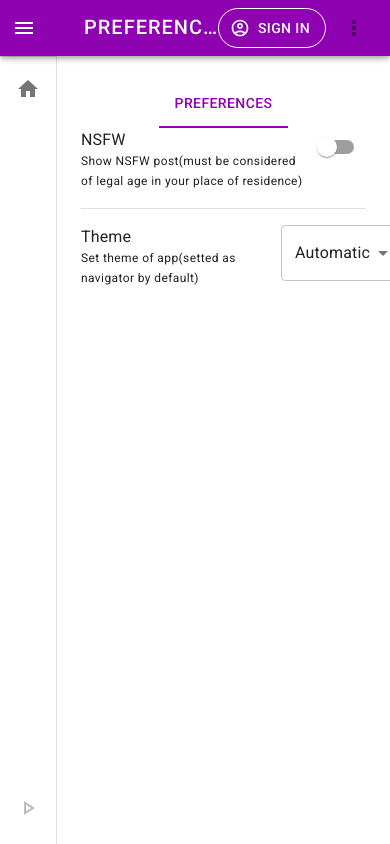
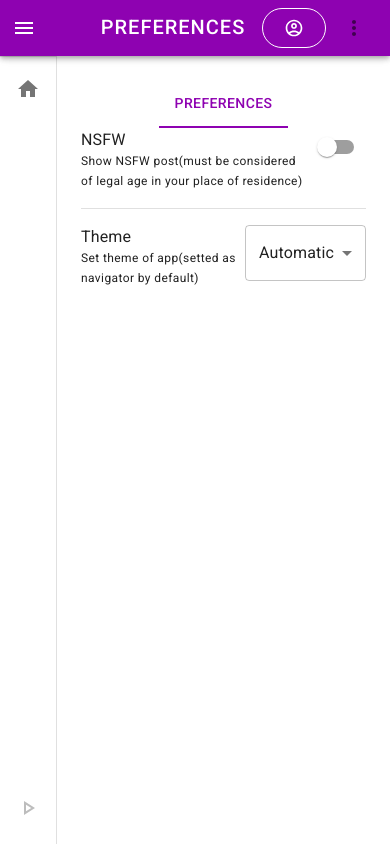
Before and after one commit to TwoZer00/project-a-react, a React (Vite) app: page /settings/preferences in a window 390 px wide. Built offline with nearby package versions, Linux system fonts and the light colour scheme; no server answers.

Commit message:
responsive fixes

```diff
--- a/src/Pages/Preferences.jsx
+++ b/src/Pages/Preferences.jsx
@@ -15,7 +15,7 @@ export default function Preferences() {
     )
     return (
         <Stack direction={'column'} gap={2} >
-            <Stack direction={'row'} >
+            <Stack direction={'row'}>
                 <Stack direction={'column'} sx={{ width: "100%" }} >
                     <Typography variant="body1">NSFW</Typography>
                     <Typography variant="caption">Show NSFW post(must be considered of legal age in your place of residence)</Typography>
@@ -33,11 +33,11 @@ export default function Preferences() {
             </Stack >
             <Divider />
             <Stack direction={'row'}>
-                <Stack direction={'column'} sx={{ width: "100%" }} >
+                <Stack direction={'column'} sx={{ width: "100%" }} flex={"1 1 auto"} >
                     <Typography variant="body1">Theme</Typography>
                     <Typography variant="caption">Set theme of app(setted as navigator by default)</Typography>
                 </Stack>
-                <FormControl sx={{ flexGrow: 0 }} >
+                <FormControl sx={{ flexGrow: 0, flex: "none" }}>
                     {/* <InputLabel id="demo-simple-select-label">Theme</InputLabel> */}
                     <Select
                         labelId="demo-simple-select-label"
--- a/src/components/DrawerMenu.jsx
+++ b/src/components/DrawerMenu.jsx
@@ -1,14 +1,17 @@
 import { AccountCircle, AccountCircleOutlined, Logout, MoreVert, PersonAdd, Settings } from '@mui/icons-material';
-import { Avatar, Box, Button, Divider, IconButton, ListItemIcon, Menu, MenuItem, Stack, Typography } from '@mui/material';
+import { Avatar, Box, Button, Divider, IconButton, ListItemIcon, Menu, MenuItem, Stack, Typography, useMediaQuery } from '@mui/material';
 import { useState } from 'react'
 import React from 'react'
 import { useNavigate, useOutletContext } from 'react-router-dom';
 import { Link as RouterLink } from 'react-router-dom';
 import UserAvatar from './UserAvatar';
+import { useTheme } from '@emotion/react';
 
 export default function DrawerMenu({ auth, username, avatarURL, logout }) {
+    const theme = useTheme();
     const [menuState, setMenuState] = useState(false)
     const [anchorEl, setAnchorEl] = useState();
+    const matches = useMediaQuery(theme.breakpoints.up('sm'));
     const navigate = useNavigate();
     const open = Boolean(anchorEl);
     const handleMenu = (event) => {
@@ -19,8 +22,8 @@ export default function DrawerMenu({ auth, username, avatarURL, logout }) {
     }
     return (
         <Stack direction={"row"} gap={1}>
-            {!auth && <Button component={RouterLink} to={"/login"} variant="outlined" startIcon={<AccountCircleOutlined />} sx={{ borderRadius: 9 }} color='inherit'>
-                Sign in
+            {!auth && <Button component={RouterLink} to={"/login"} variant="outlined" startIcon={<AccountCircleOutlined />} sx={{ borderRadius: 9, '.MuiButton-startIcon': { padding: `${!matches && "0"}`, margin: `${!matches && "0"}` }, padding: `${!matches && "0"}` }} color='inherit'>
+                {matches && "Sign in"}
             </Button>}
             {auth ?
                 <IconButton
```
